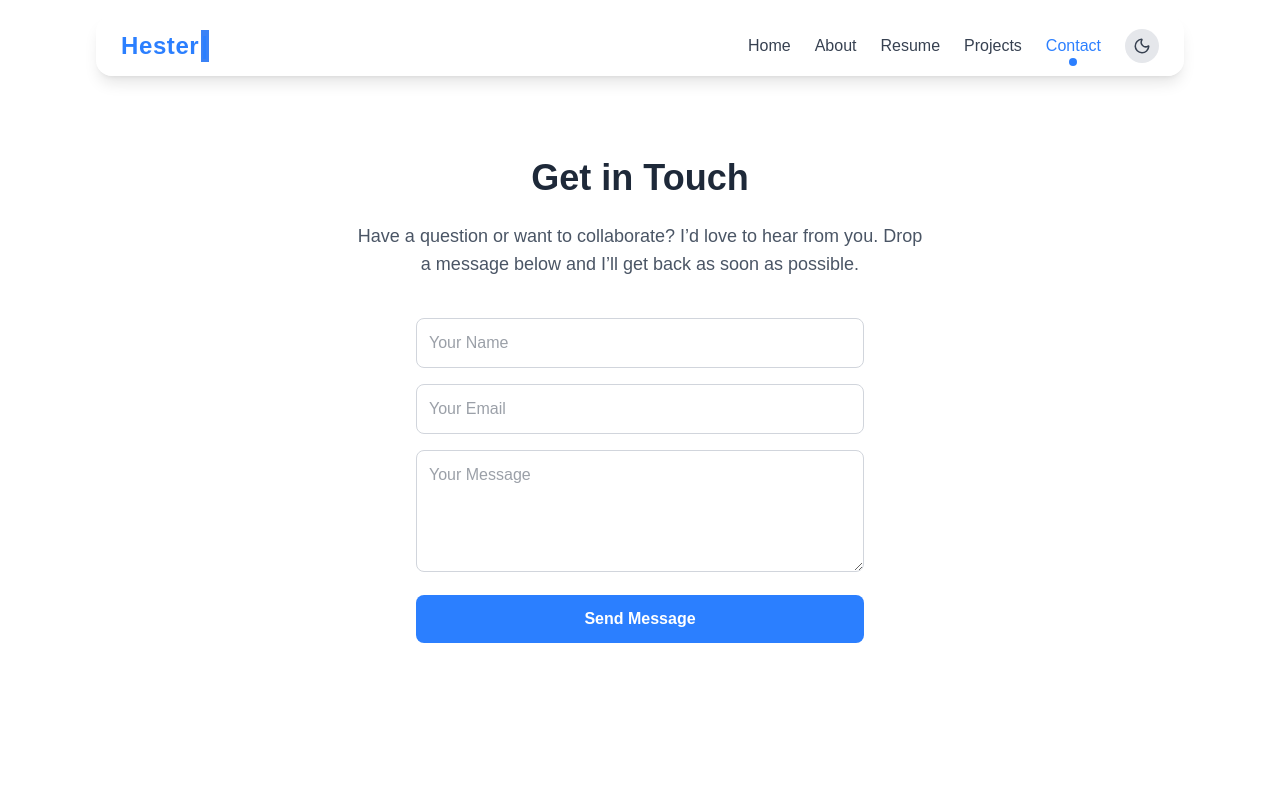
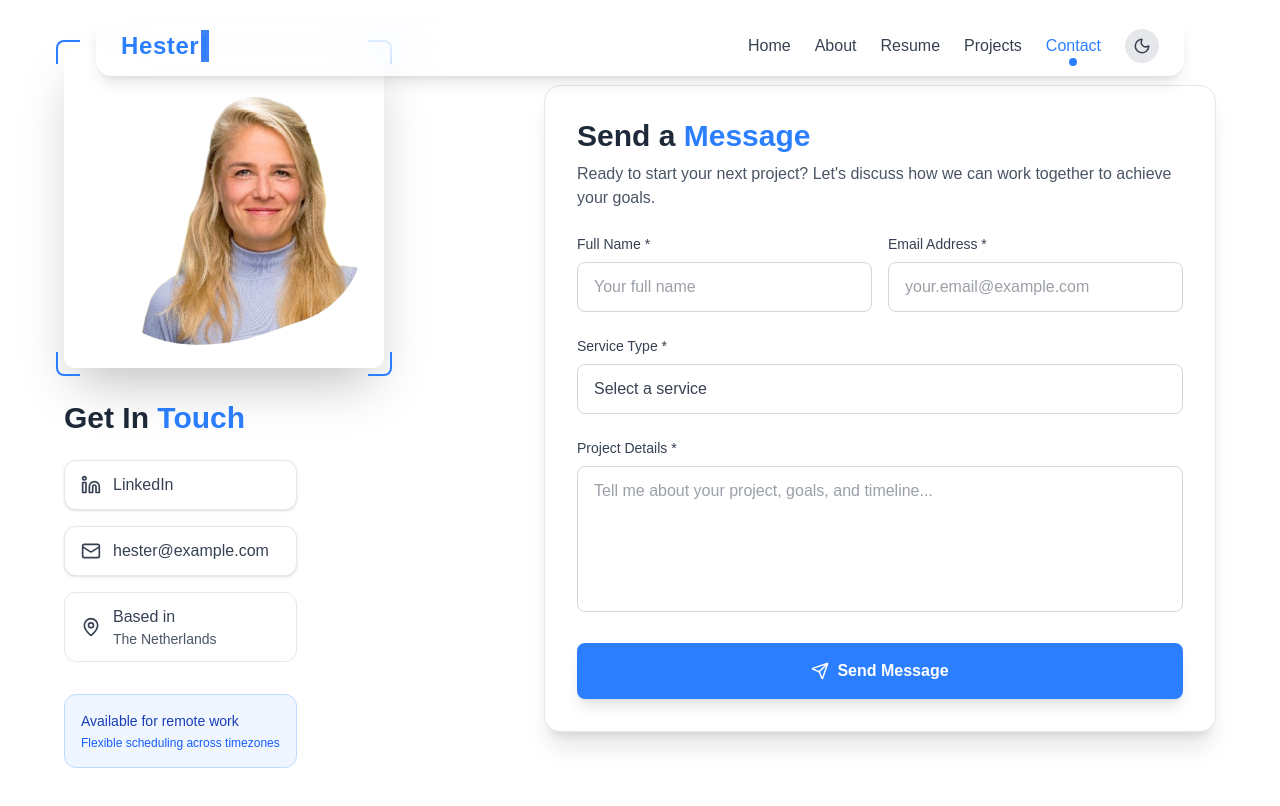
Before and after one commit to Namibra-Devs/hester-profile, a React (Vite) app in the folder hester/: page /contact in a window 1280 px wide. Shown: the top 806 px of the page. Built offline with nearby package versions, Linux system fonts and the light colour scheme.

Commit message:
ccontact page added

```diff
--- a/hester/src/pages/Contact.jsx
+++ b/hester/src/pages/Contact.jsx
@@ -1,56 +1,262 @@
 import PageTransition from '@components/PageTransition'
 import { motion } from 'framer-motion'
+import { useState } from 'react'
+import { Linkedin, Mail, MapPin, Send } from 'lucide-react'
 
 export default function Contact() {
+  const [formData, setFormData] = useState({
+    name: '',
+    email: '',
+    service: '',
+    message: ''
+  })
+
+  const services = [
+    'Business Consulting',
+    'Marketing Consulting',
+    'Demand Generation',
+    'Change Management',
+    'Public Speaking',
+    'Commercial Photography',
+    'Workshop Facilitation',
+    'Other'
+  ]
+
+  const handleChange = (e) => {
+    setFormData({
+      ...formData,
+      [e.target.name]: e.target.value
+    })
+  }
+
+  const handleSubmit = (e) => {
+    e.preventDefault()
+    // Handle form submission here
+    console.log('Form submitted:', formData)
+  }
+
   return (
     <PageTransition>
-      <section className="min-h-screen flex flex-col justify-center items-center text-center px-6 py-10">
+      <section className="min-h-screen flex flex-col lg:flex-row items-center justify-between px-6 lg:px-16 py-8 lg:py-12">
+
+        {/* Left: Profile Image & Contact Info */}
+        <motion.div
+          className="lg:w-2/5 flex flex-col items-center lg:items-start mb-8 lg:mb-0 lg:pr-12"
+          initial={{ opacity: 0, x: -50 }}
+          animate={{ opacity: 1, x: 0 }}
+          transition={{ duration: 0.6 }}
+        >
+          {/* Profile Image */}
+          <div className="relative w-56 h-56 lg:w-80 lg:h-80 mb-8">
+            <img
+              src="/images/profile1.png"
+              alt="Hester Francken"
+              className="w-full h-full object-cover rounded-xl shadow-2xl border-4 border-white dark:border-gray-800"
+            />
+            {/* Corner accents */}
+            <div className="absolute -top-2 -left-2 w-6 h-6 border-t-2 border-l-2 border-blue-500 rounded-tl-lg" />
+            <div className="absolute -top-2 -right-2 w-6 h-6 border-t-2 border-r-2 border-blue-500 rounded-tr-lg" />
+            <div className="absolute -bottom-2 -left-2 w-6 h-6 border-b-2 border-l-2 border-blue-500 rounded-bl-lg" />
+            <div className="absolute -bottom-2 -right-2 w-6 h-6 border-b-2 border-r-2 border-blue-500 rounded-br-lg" />
+          </div>
+
+          {/* Contact Information */}
+          <div className="text-center lg:text-left">
             <motion.h2
+              className="text-2xl lg:text-3xl font-bold text-gray-800 dark:text-white mb-6"
               initial={{ opacity: 0, y: 20 }}
               animate={{ opacity: 1, y: 0 }}
-          transition={{ duration: 0.6 }}
-          className="text-4xl font-bold mb-6 text-gray-800 dark:text-gray-100"
+              transition={{ delay: 0.2, duration: 0.6 }}
             >
-          Get in Touch
+              Get In <span className="text-blue-500">Touch</span>
             </motion.h2>
-        <motion.p
-          initial={{ opacity: 0, y: 30 }}
-          animate={{ opacity: 1, y: 0 }}
-          transition={{ delay: 0.2, duration: 0.6 }}
-          className="text-lg text-gray-600 dark:text-gray-400 mb-10 max-w-xl"
-        >
-          Have a question or want to collaborate? I’d love to hear from you.
-          Drop a message below and I’ll get back as soon as possible.
-        </motion.p>
 
-        <motion.form
-          className="w-full max-w-md space-y-4 text-left"
-          initial={{ opacity: 0, y: 40 }}
+            {/* Social Links */}
+            <motion.div
+              className="flex flex-col gap-4 mb-8"
+              initial={{ opacity: 0, y: 20 }}
               animate={{ opacity: 1, y: 0 }}
               transition={{ delay: 0.3, duration: 0.6 }}
             >
+              <motion.a
+                href="https://linkedin.com/in/hestefrancken"
+                target="_blank"
+                rel="noopener noreferrer"
+                className="flex items-center gap-3 px-4 py-3 bg-white dark:bg-gray-800 border border-gray-200 dark:border-gray-700 rounded-xl text-gray-700 dark:text-gray-300 hover:bg-blue-50 dark:hover:bg-blue-900/20 hover:text-blue-500 dark:hover:text-blue-400 hover:border-blue-300 dark:hover:border-blue-600 transition-all duration-300 shadow-sm hover:shadow-md"
+                whileHover={{ scale: 1.02, x: 5 }}
+              >
+                <Linkedin size={20} />
+                <span className="font-medium">LinkedIn</span>
+              </motion.a>
+
+              <motion.a
+                href="mailto:hester@example.com"
+                className="flex items-center gap-3 px-4 py-3 bg-white dark:bg-gray-800 border border-gray-200 dark:border-gray-700 rounded-xl text-gray-700 dark:text-gray-300 hover:bg-blue-50 dark:hover:bg-blue-900/20 hover:text-blue-500 dark:hover:text-blue-400 hover:border-blue-300 dark:hover:border-blue-600 transition-all duration-300 shadow-sm hover:shadow-md"
+                whileHover={{ scale: 1.02, x: 5 }}
+              >
+                <Mail size={20} />
+                <span className="font-medium">hester@example.com</span>
+              </motion.a>
+
+              <motion.div
+                className="flex items-center gap-3 px-4 py-3 bg-white dark:bg-gray-800 border border-gray-200 dark:border-gray-700 rounded-xl text-gray-700 dark:text-gray-300"
+                whileHover={{ scale: 1.02, x: 5 }}
+              >
+                <MapPin size={20} />
+                <div className="text-left">
+                  <div className="font-medium">Based in</div>
+                  <div className="text-sm text-gray-600 dark:text-gray-400">The Netherlands</div>
+                </div>
+              </motion.div>
+            </motion.div>
+
+            {/* Availability */}
+            <motion.div
+              className="bg-blue-50 dark:bg-blue-900/20 border border-blue-200 dark:border-blue-800 rounded-xl p-4"
+              initial={{ opacity: 0, y: 20 }}
+              animate={{ opacity: 1, y: 0 }}
+              transition={{ delay: 0.4, duration: 0.6 }}
+            >
+              <div className="text-sm text-blue-800 dark:text-blue-300 font-medium mb-1">
+                Available for remote work
+              </div>
+              <div className="text-xs text-blue-600 dark:text-blue-400">
+                Flexible scheduling across timezones
+              </div>
+            </motion.div>
+          </div>
+        </motion.div>
+
+        {/* Right: Contact Form */}
+        <motion.div
+          className="lg:w-3/5 w-full max-w-2xl"
+          initial={{ opacity: 0, x: 50 }}
+          animate={{ opacity: 1, x: 0 }}
+          transition={{ duration: 0.6, delay: 0.2 }}
+        >
+          <div className="bg-white dark:bg-gray-800 border border-gray-200 dark:border-gray-700 rounded-2xl p-6 lg:p-8 shadow-xl">
+            <motion.h2
+              className="text-2xl lg:text-3xl font-bold text-gray-800 dark:text-white mb-2"
+              initial={{ opacity: 0, y: 20 }}
+              animate={{ opacity: 1, y: 0 }}
+              transition={{ delay: 0.3, duration: 0.6 }}
+            >
+              Send a <span className="text-blue-500">Message</span>
+            </motion.h2>
+
+            <motion.p
+              className="text-gray-600 dark:text-gray-300 mb-6"
+              initial={{ opacity: 0, y: 20 }}
+              animate={{ opacity: 1, y: 0 }}
+              transition={{ delay: 0.4, duration: 0.6 }}
+            >
+              Ready to start your next project? Let's discuss how we can work together to achieve your goals.
+            </motion.p>
+
+            <form onSubmit={handleSubmit} className="space-y-6">
+              {/* Name & Email Row */}
+              <motion.div
+                className="grid grid-cols-1 md:grid-cols-2 gap-4"
+                initial={{ opacity: 0, y: 20 }}
+                animate={{ opacity: 1, y: 0 }}
+                transition={{ delay: 0.5, duration: 0.6 }}
+              >
+                <div>
+                  <label htmlFor="name" className="block text-sm font-medium text-gray-700 dark:text-gray-300 mb-2">
+                    Full Name *
+                  </label>
                   <input
                     type="text"
-            placeholder="Your Name"
-            className="w-full p-3 border border-gray-300 dark:border-gray-700 rounded-lg bg-transparent focus:ring-2 focus:ring-blue-500 outline-none"
+                    id="name"
+                    name="name"
+                    value={formData.name}
+                    onChange={handleChange}
+                    required
+                    className="w-full px-4 py-3 border border-gray-300 dark:border-gray-600 rounded-lg focus:ring-2 focus:ring-blue-500 focus:border-blue-500 dark:bg-gray-700 dark:text-white transition-all duration-300"
+                    placeholder="Your full name"
                   />
+                </div>
+
+                <div>
+                  <label htmlFor="email" className="block text-sm font-medium text-gray-700 dark:text-gray-300 mb-2">
+                    Email Address *
+                  </label>
                   <input
                     type="email"
-            placeholder="Your Email"
-            className="w-full p-3 border border-gray-300 dark:border-gray-700 rounded-lg bg-transparent focus:ring-2 focus:ring-blue-500 outline-none"
+                    id="email"
+                    name="email"
+                    value={formData.email}
+                    onChange={handleChange}
+                    required
+                    className="w-full px-4 py-3 border border-gray-300 dark:border-gray-600 rounded-lg focus:ring-2 focus:ring-blue-500 focus:border-blue-500 dark:bg-gray-700 dark:text-white transition-all duration-300"
+                    placeholder="your.email@example.com"
                   />
+                </div>
+              </motion.div>
+
+              {/* Service Dropdown */}
+              <motion.div
+                initial={{ opacity: 0, y: 20 }}
+                animate={{ opacity: 1, y: 0 }}
+                transition={{ delay: 0.6, duration: 0.6 }}
+              >
+                <label htmlFor="service" className="block text-sm font-medium text-gray-700 dark:text-gray-300 mb-2">
+                  Service Type *
+                </label>
+                <select
+                  id="service"
+                  name="service"
+                  value={formData.service}
+                  onChange={handleChange}
+                  required
+                  className="w-full px-4 py-3 border border-gray-300 dark:border-gray-600 rounded-lg focus:ring-2 focus:ring-blue-500 focus:border-blue-500 dark:bg-gray-700 dark:text-white transition-all duration-300 appearance-none bg-white dark:bg-gray-700"
+                >
+                  <option value="">Select a service</option>
+                  {services.map((service) => (
+                    <option key={service} value={service}>
+                      {service}
+                    </option>
+                  ))}
+                </select>
+              </motion.div>
+
+              {/* Message */}
+              <motion.div
+                initial={{ opacity: 0, y: 20 }}
+                animate={{ opacity: 1, y: 0 }}
+                transition={{ delay: 0.7, duration: 0.6 }}
+              >
+                <label htmlFor="message" className="block text-sm font-medium text-gray-700 dark:text-gray-300 mb-2">
+                  Project Details *
+                </label>
                 <textarea
-            placeholder="Your Message"
-            rows="4"
-            className="w-full p-3 border border-gray-300 dark:border-gray-700 rounded-lg bg-transparent focus:ring-2 focus:ring-blue-500 outline-none"
-          ></textarea>
-          <button
+                  id="message"
+                  name="message"
+                  value={formData.message}
+                  onChange={handleChange}
+                  required
+                  rows={5}
+                  className="w-full px-4 py-3 border border-gray-300 dark:border-gray-600 rounded-lg focus:ring-2 focus:ring-blue-500 focus:border-blue-500 dark:bg-gray-700 dark:text-white transition-all duration-300 resize-none"
+                  placeholder="Tell me about your project, goals, and timeline..."
+                />
+              </motion.div>
+
+              {/* Submit Button */}
+              <motion.button
                 type="submit"
-            className="w-full bg-blue-500 text-white font-semibold py-3 rounded-lg hover:bg-blue-600 transition"
+                className="w-full flex items-center justify-center gap-2 px-6 py-4 bg-blue-500 hover:bg-blue-600 text-white rounded-lg font-semibold shadow-lg hover:shadow-xl transition-all duration-300 transform hover:scale-105"
+                initial={{ opacity: 0, y: 20 }}
+                animate={{ opacity: 1, y: 0 }}
+                transition={{ delay: 0.8, duration: 0.6 }}
+                whileHover={{ scale: 1.02 }}
+                whileTap={{ scale: 0.98 }}
               >
-            Send Message
-          </button>
-        </motion.form>
+                <Send size={18} />
+                <span>Send Message</span>
+              </motion.button>
+            </form>
+          </div>
+        </motion.div>
       </section>
     </PageTransition>
   )
```
Also changed, not shown: hester/src/pages/About.jsx (+63 -43 lines). Lines whose indentation alone changed are shown as unchanged.
